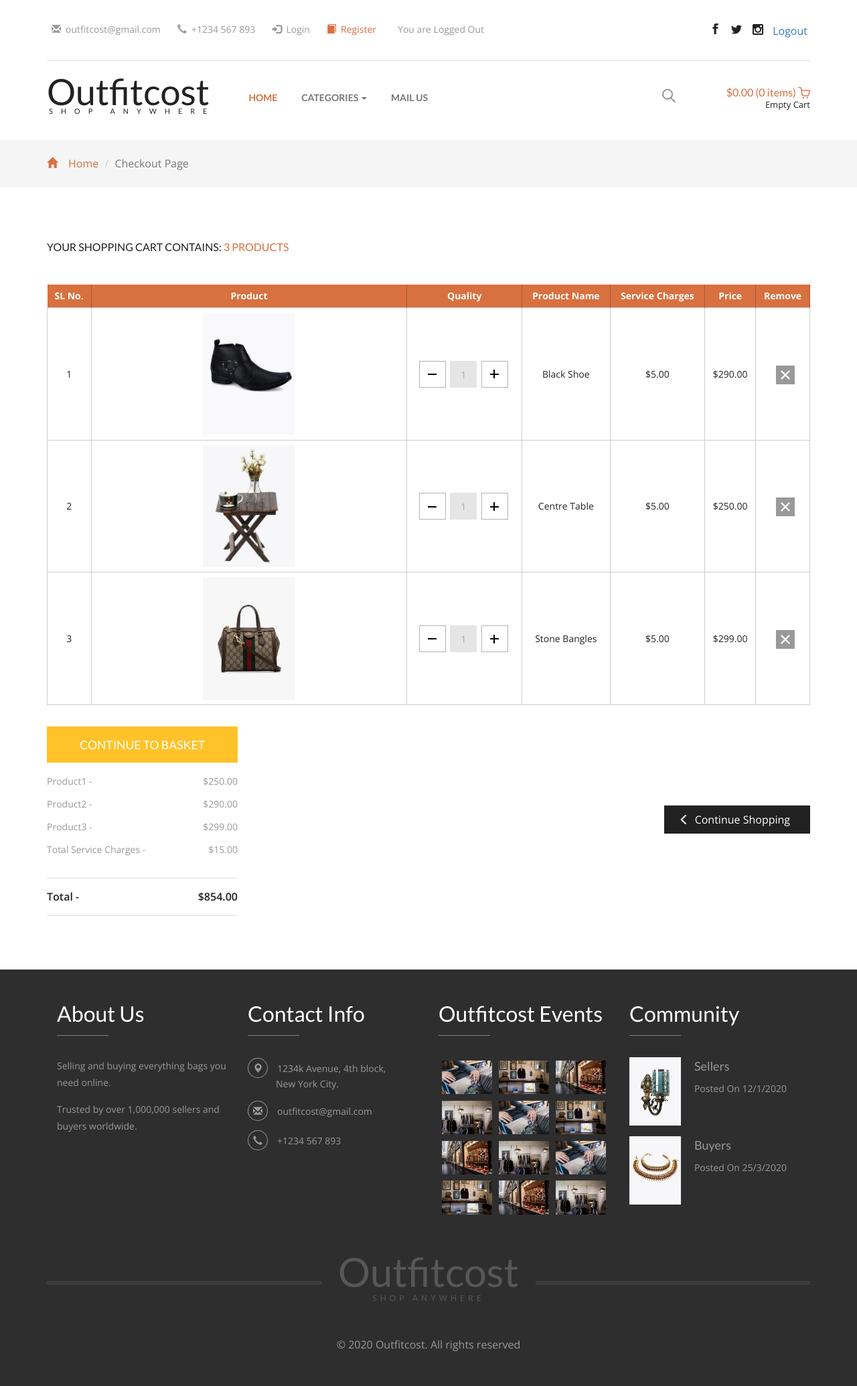
After one commit to kvnwj/Outfitcost, a PHP site: page /checkout.php in a window 1280 px wide. The commit adds this page. Shown: the whole page at 67% size. Run offline with PHP 8.4, Linux system fonts and the light colour scheme; data that the repository does not hold is empty.

Commit message:
*NEW* Checkout.php *NEW* MySQLiConnection.php untuk membuat variabel koneksi MySQLi *NEW* logout.php
header.php, added logout button and login ID
added session_start() to all pages
login.php, added IDPembeli to $_SESSION
Modified products.php, now can view pictures from DB
Modified single.php, now can view single product by ID.

```diff
--- /dev/null
+++ b/checkout.php
@@ -0,0 +1,362 @@
+<?php session_start(); ?>
+<!DOCTYPE html>
+<!-- saved from url=(0069)checkout.php -->
+<html>
+
+<head>
+	<meta http-equiv="Content-Type" content="text/html; charset=UTF-8">
+	<title>Checkout</title>
+	<!-- for-mobile-apps -->
+	<meta name="viewport" content="width=device-width, initial-scale=1">
+
+	<script type="application/x-javascript">
+		addEventListener("load", function() {
+			setTimeout(hideURLbar, 0);
+		}, false);
+
+		function hideURLbar() {
+			window.scrollTo(0, 1);
+		}
+	</script>
+	<!-- //for-mobile-apps -->
+	<link href="css/bootstrap.css" rel="stylesheet" type="text/css" media="all" />
+	<link href="css/style.css" rel="stylesheet" type="text/css" media="all" />
+	<!-- js -->
+	<script src="js/jquery.min.js"></script>
+	<script data-dapp-detection="">
+		(function() {
+			let alreadyInsertedMetaTag = false
+
+			function __insertDappDetected() {
+				if (!alreadyInsertedMetaTag) {
+					const meta = document.createElement('meta')
+					meta.name = 'dapp-detected'
+					document.head.appendChild(meta)
+					alreadyInsertedMetaTag = true
+				}
+			}
+
+			if (window.hasOwnProperty('web3')) {
+				// Note a closure can't be used for this var because some sites like
+				// www.wnyc.org do a second script execution via eval for some reason.
+				window.__disableDappDetectionInsertion = true
+				// Likely oldWeb3 is undefined and it has a property only because
+				// we defined it. Some sites like wnyc.org are evaling all scripts
+				// that exist again, so this is protection against multiple calls.
+				if (window.web3 === undefined) {
+					return
+				}
+				__insertDappDetected()
+			} else {
+				var oldWeb3 = window.web3
+				Object.defineProperty(window, 'web3', {
+					configurable: true,
+					set: function(val) {
+						if (!window.__disableDappDetectionInsertion)
+							__insertDappDetected()
+						oldWeb3 = val
+					},
+					get: function() {
+						if (!window.__disableDappDetectionInsertion)
+							__insertDappDetected()
+						return oldWeb3
+					}
+				})
+			}
+		})()
+	</script>
+	<!-- //js -->
+	<!-- cart -->
+	<script src="js/simpleCart.min.js"> </script>
+	<!-- cart -->
+	<link rel="stylesheet" type="text/css" href="css/jquery-ui.css">
+	<!-- for bootstrap working -->
+	<script type="text/javascript" src="js/bootstrap-3.1.1.min.js"></script>
+	<!-- //for bootstrap working -->
+	<link
+		href='//fonts.googleapis.com/css?family=Open+Sans:400,300,300italic,400italic,600,600italic,700,700italic,800,800italic'
+		rel='stylesheet' type='text/css'>
+	<link
+		href='//fonts.googleapis.com/css?family=Lato:400,100,100italic,300,300italic,400italic,700,700italic,900,900italic'
+		rel='stylesheet' type='text/css'>
+	<!-- untuk efek animasi -->
+	<link href="css/animate.min.css" rel="stylesheet">
+	<script src="js/wow.min.js"></script>
+	<script>
+		new WOW().init();
+	</script>
+	<!-- //animation-effect -->
+</head>
+
+<body style="">
+	<!-- header -->
+	<?php include('header.php') ?>
+	<!-- //header -->
+	<!-- breadcrumbs -->
+	<div class="breadcrumbs">
+		<div class="container">
+			<ol class="breadcrumb breadcrumb1 animated wow slideInLeft animated" data-wow-delay=".5s"
+				style="visibility: visible; animation-delay: 0.5s; animation-name: slideInLeft;">
+				<li><a href="index.php"><span class="glyphicon glyphicon-home" aria-hidden="true"></span>Home</a></li>
+				<li class="active">Checkout Page</li>
+			</ol>
+		</div>
+	</div>
+	<!-- //breadcrumbs -->
+	<!---728x90--->
+
+	<!-- checkout -->
+	<div class="checkout">
+		<div class="container">
+			<h3 class="animated wow slideInLeft animated" data-wow-delay=".5s"
+				style="visibility: visible; animation-delay: 0.5s; animation-name: slideInLeft;">Your shopping cart
+				contains: <span>3 Products</span></h3>
+			<!---728x90--->
+
+			<div class="checkout-right animated wow slideInUp animated" data-wow-delay=".5s"
+				style="visibility: visible; animation-delay: 0.5s; animation-name: slideInUp;">
+				<table class="timetable_sub">
+					<thead>
+						<tr>
+							<th>SL No.</th>
+							<th>Product</th>
+							<th>Quality</th>
+							<th>Product Name</th>
+							<th>Service Charges</th>
+							<th>Price</th>
+							<th>Remove</th>
+						</tr>
+					</thead>
+					<tbody>
+						<tr class="rem1">
+							<td class="invert">1</td>
+							<td class="invert-image"><a href="single.php"><img src="images/22.jpg" alt=" "
+										class="img-responsive"></a></td>
+							<td class="invert">
+								<div class="quantity">
+									<div class="quantity-select">
+										<div class="entry value-minus">&nbsp;</div>
+										<div class="entry value"><span>1</span></div>
+										<div class="entry value-plus active">&nbsp;</div>
+									</div>
+								</div>
+							</td>
+							<td class="invert">Black Shoe</td>
+							<td class="invert">$5.00</td>
+							<td class="invert">$290.00</td>
+							<td class="invert">
+								<div class="rem">
+									<div class="close1"> </div>
+								</div>
+								<script>
+									$(document).ready(function(c) {
+										$('.close1').on('click', function(c) {
+											$('.rem1').fadeOut('slow', function(c) {
+												$('.rem1').remove();
+											});
+										});
+									});
+								</script>
+							</td>
+						</tr>
+						<tr class="rem2">
+							<td class="invert">2</td>
+							<td class="invert-image"><a href="single.php"><img src="images/30.jpg" alt=" "
+										class="img-responsive"></a></td>
+							<td class="invert">
+								<div class="quantity">
+									<div class="quantity-select">
+										<div class="entry value-minus">&nbsp;</div>
+										<div class="entry value"><span>1</span></div>
+										<div class="entry value-plus active">&nbsp;</div>
+									</div>
+								</div>
+							</td>
+							<td class="invert">Centre Table</td>
+							<td class="invert">$5.00</td>
+							<td class="invert">$250.00</td>
+							<td class="invert">
+								<div class="rem">
+									<div class="close2"> </div>
+								</div>
+								<script>
+									$(document).ready(function(c) {
+										$('.close2').on('click', function(c) {
+											$('.rem2').fadeOut('slow', function(c) {
+												$('.rem2').remove();
+											});
+										});
+									});
+								</script>
+							</td>
+						</tr>
+						<tr class="rem3">
+							<td class="invert">3</td>
+							<td class="invert-image"><a href="single.php"><img src="images/11.jpg" alt=" "
+										class="img-responsive"></a></td>
+							<td class="invert">
+								<div class="quantity">
+									<div class="quantity-select">
+										<div class="entry value-minus">&nbsp;</div>
+										<div class="entry value"><span>1</span></div>
+										<div class="entry value-plus active">&nbsp;</div>
+									</div>
+								</div>
+							</td>
+							<td class="invert">Stone Bangles</td>
+							<td class="invert">$5.00</td>
+							<td class="invert">$299.00</td>
+							<td class="invert">
+								<div class="rem">
+									<div class="close3"> </div>
+								</div>
+								<script>
+									$(document).ready(function(c) {
+										$('.close3').on('click', function(c) {
+											$('.rem3').fadeOut('slow', function(c) {
+												$('.rem3').remove();
+											});
+										});
+									});
+								</script>
+							</td>
+						</tr>
+						<!--quantity-->
+						<script>
+							$('.value-plus').on('click', function() {
+								var divUpd = $(this).parent().find('.value'),
+									newVal = parseInt(divUpd.text(), 10) + 1;
+								divUpd.text(newVal);
+							});
+
+							$('.value-minus').on('click', function() {
+								var divUpd = $(this).parent().find('.value'),
+									newVal = parseInt(divUpd.text(), 10) - 1;
+								if (newVal >= 1) divUpd.text(newVal);
+							});
+						</script>
+						<!--quantity-->
+					</tbody>
+				</table>
+			</div>
+			<!---728x90--->
+
+			<div class="checkout-left">
+				<div class="checkout-left-basket animated wow slideInLeft animated" data-wow-delay=".5s"
+					style="visibility: visible; animation-delay: 0.5s; animation-name: slideInLeft;">
+					<h4>Continue to basket</h4>
+					<ul>
+						<li>Product1 <i>-</i> <span>$250.00 </span></li>
+						<li>Product2 <i>-</i> <span>$290.00 </span></li>
+						<li>Product3 <i>-</i> <span>$299.00 </span></li>
+						<li>Total Service Charges <i>-</i> <span>$15.00</span></li>
+						<li>Total <i>-</i> <span>$854.00</span></li>
+					</ul>
+				</div>
+				<div class="checkout-right-basket animated wow slideInRight animated" data-wow-delay=".5s"
+					style="visibility: visible; animation-delay: 0.5s; animation-name: slideInRight;">
+					<a href="index.php"><span class="glyphicon glyphicon-menu-left" aria-hidden="true"></span>Continue
+						Shopping</a>
+				</div>
+				<div class="clearfix"> </div>
+			</div>
+		</div>
+	</div>
+	<!-- //checkout -->
+	<!-- footer -->
+	<div class="footer">
+		<div class="container">
+			<div class="footer-grids">
+				<div class="col-md-3 footer-grid animated wow slideInLeft" data-wow-delay=".5s">
+					<h3>About Us</h3>
+					<p>Selling and buying everything bags you need online.<span></span>Trusted by over
+						1,000,000 sellers and buyers worldwide.</span></p>
+				</div>
+				<div class="col-md-3 footer-grid animated wow slideInLeft" data-wow-delay=".6s">
+					<h3>Contact Info</h3>
+					<ul>
+						<li><i class="glyphicon glyphicon-map-marker" aria-hidden="true"></i>1234k Avenue, 4th block,
+							<span>New York City.</span></li>
+						<li><i class="glyphicon glyphicon-envelope" aria-hidden="true"></i><a
+								href="mailto:info@example.com">outfitcost@gmail.com</a></li>
+						<li><i class="glyphicon glyphicon-earphone" aria-hidden="true"></i>+1234 567 893</li>
+					</ul>
+				</div>
+				<div class="col-md-3 footer-grid animated wow slideInLeft" data-wow-delay=".7s">
+					<h3>Outfitcost Events</h3>
+					<div class="footer-grid-left">
+						<a href="single.php"><img src="images/13.jpg" alt=" " class="img-responsive" /></a>
+					</div>
+					<div class="footer-grid-left">
+						<a href="single.php"><img src="images/14.jpg" alt=" " class="img-responsive" /></a>
+					</div>
+					<div class="footer-grid-left">
+						<a href="single.php"><img src="images/15.jpg" alt=" " class="img-responsive" /></a>
+					</div>
+					<div class="footer-grid-left">
+						<a href="single.php"><img src="images/16.jpg" alt=" " class="img-responsive" /></a>
+					</div>
+					<div class="footer-grid-left">
+						<a href="single.php"><img src="images/13.jpg" alt=" " class="img-responsive" /></a>
+					</div>
+					<div class="footer-grid-left">
+						<a href="single.php"><img src="images/14.jpg" alt=" " class="img-responsive" /></a>
+					</div>
+					<div class="footer-grid-left">
+						<a href="single.php"><img src="images/15.jpg" alt=" " class="img-responsive" /></a>
+					</div>
+					<div class="footer-grid-left">
+						<a href="single.php"><img src="images/16.jpg" alt=" " class="img-responsive" /></a>
+					</div>
+					<div class="footer-grid-left">
+						<a href="single.php"><img src="images/13.jpg" alt=" " class="img-responsive" /></a>
+					</div>
+					<div class="footer-grid-left">
+						<a href="single.php"><img src="images/14.jpg" alt=" " class="img-responsive" /></a>
+					</div>
+					<div class="footer-grid-left">
+						<a href="single.php"><img src="images/15.jpg" alt=" " class="img-responsive" /></a>
+					</div>
+					<div class="footer-grid-left">
+						<a href="single.php"><img src="images/16.jpg" alt=" " class="img-responsive" /></a>
+					</div>
+					<div class="clearfix"> </div>
+				</div>
+				<div class="col-md-3 footer-grid animated wow slideInLeft" data-wow-delay=".8s">
+					<h3>Community</h3>
+					<div class="footer-grid-sub-grids">
+						<div class="footer-grid-sub-grid-left">
+							<a href="single.php"><img src="images/91.jpg" alt=" " class="img-responsive" /></a>
+						</div>
+						<div class="footer-grid-sub-grid-right">
+							<h4><a href="single.php">Sellers</a></h4>
+							<p>Posted On 12/1/2020</p>
+						</div>
+						<div class="clearfix"> </div>
+					</div>
+					<div class="footer-grid-sub-grids">
+						<div class="footer-grid-sub-grid-left">
+							<a href="single.php"><img src="images/101.jpg" alt=" " class="img-responsive" /></a>
+						</div>
+						<div class="footer-grid-sub-grid-right">
+							<h4><a href="single.php">Buyers</a></h4>
+							<p>Posted On 25/3/2020</p>
+						</div>
+						<div class="clearfix"> </div>
+					</div>
+				</div>
+				<div class="clearfix"> </div>
+			</div>
+			<div class="footer-logo animated wow slideInUp" data-wow-delay=".5s">
+				<h2><a href="index.php">Outfitcost <span>shop anywhere</span></a></h2>
+			</div>
+			<div class="copy-right animated wow slideInUp" data-wow-delay=".5s">
+				<p>&copy 2020 Outfitcost. All rights reserved</p>
+			</div>
+		</div>
+	</div>
+	<!-- //footer -->
+
+</body>
+
+</html>
--- a/header.php
+++ b/header.php
@@ -22,6 +22,14 @@ $categories = $stmt->fetchAll();
                     </li>
                     <li class="active"><i class="glyphicon glyphicon-book" aria-hidden="true"></i><a
                             href="register.php">Register</a></li>
+                    <?php if (isset($_SESSION['id'])) { ?>
+                    <li>
+                        Welcome, <?= $_SESSION["name"]?><br>
+                        Current Session ID is <?= $_SESSION['id']?>
+                    </li>
+                    <?php } else { ?>
+                        <li>You are Logged Out</li>
+                    <?php } ?>
                 </ul>
             </div>
             <div class="header-grid-right animated wow slideInRight" data-wow-delay=".5s">
@@ -29,6 +37,7 @@ $categories = $stmt->fetchAll();
                     <li><a href="#" class="facebook"></a></li>
                     <li><a href="#" class="twitter"></a></li>
                     <li><a href="#" class="instagram"></a></li>
+                    <li><a href="logout.php">Logout</a></li>
                 </ul>
             </div>
             <div class="clearfix"> </div>
@@ -72,7 +81,7 @@ $categories = $stmt->fetchAll();
                                     </div>
                                 </ul>
                             </li>
-                            <li class="dropdown">
+                            <!-- <li class="dropdown">
                                 <a href="#" class="dropdown-toggle" data-toggle="dropdown">Top Brands <b
                                         class="caret"></b></a>
                                 <ul class="dropdown-menu multi-column columns-3">
@@ -109,7 +118,7 @@ $categories = $stmt->fetchAll();
                                         <div class="clearfix"></div>
                                     </div>
                                 </ul>
-                            </li>
+                            </li> -->
                             <li><a href="mail.php">Mail Us</a></li>
                         </ul>
                     </div>
--- a/index.php
+++ b/index.php
@@ -1,3 +1,4 @@
+<?php session_start(); ?>
 <!DOCTYPE html>
 <html>
 
```
Also changed, not shown: login.php (+36 -24 lines), logout.php (added, +13 -0 lines), myFunctions.php (+10 -0 lines), mySQLiConnection.php (added, +12 -0 lines), products.php (+25 -14 lines), register.php (+2 -6 lines), retrieve_data.php (+5 -12 lines), single.php (+107 -70 lines), upload_feedback.php (+6 -14 lines), images/logo.png (added), pdoConnection.php (line endings or trailing spaces), 1 other file.
